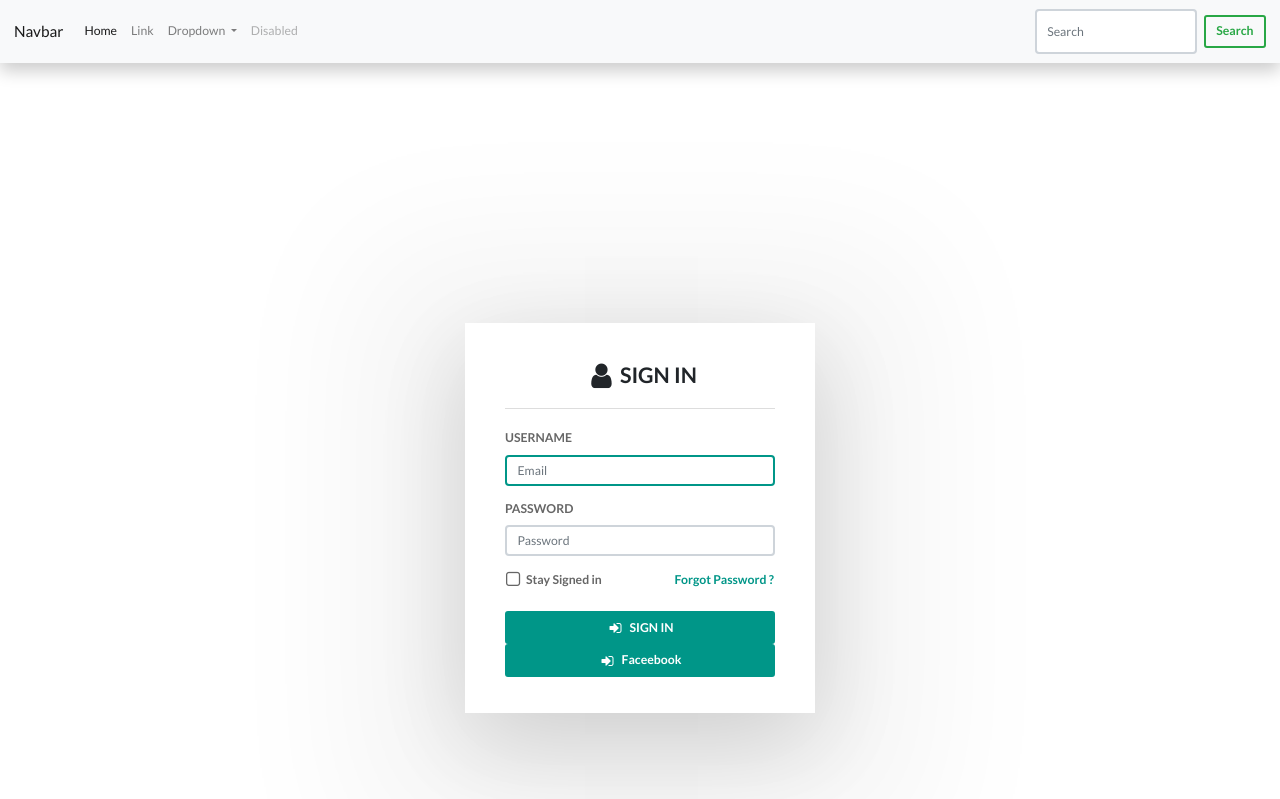
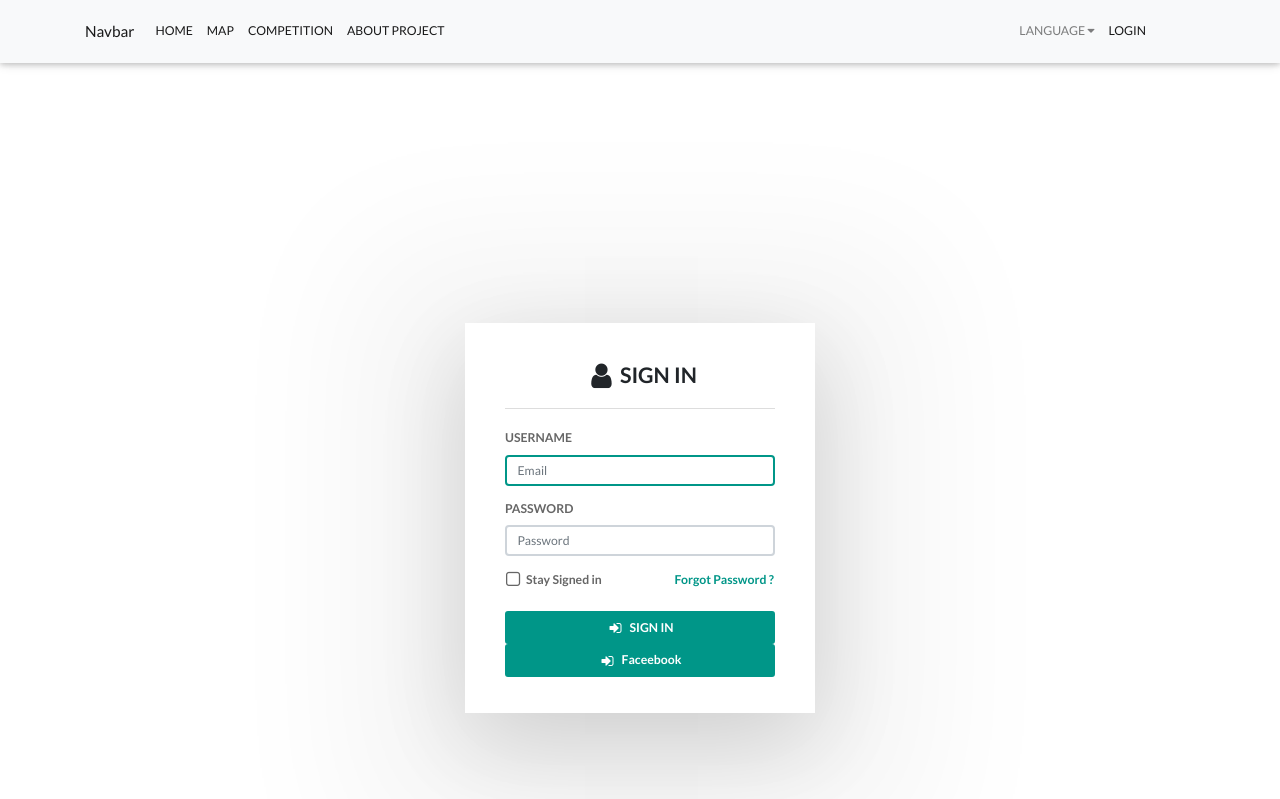
Before and after one commit to izzat1998/FindYourTraining, a Django app: page / in a window 1280 px wide. Shown: the top 799 px of the page. Run offline with Django 3.2, Linux system fonts and the light colour scheme; some libraries are stand-ins or nearby versions; some web fonts are replaced.

Commit message:
User page navbar sidebar

```diff
--- /dev/null
+++ b/static/css/croppie.css
@@ -0,0 +1,250 @@
+.croppie-container {
+    width: 100%;
+    height: 100%;
+}
+
+.croppie-container .cr-image {
+    z-index: -1;
+    position: absolute;
+    top: 0;
+    left: 0;
+    transform-origin: 0 0;
+    max-height: none;
+    max-width: none;
+}
+
+.croppie-container .cr-boundary {
+    position: relative;
+    overflow: hidden;
+    margin: 0 auto;
+    z-index: 1;
+    width: 100%;
+    height: 100%;
+}
+
+.croppie-container .cr-viewport,
+.croppie-container .cr-resizer {
+    position: absolute;
+    border: 2px solid #fff;
+    margin: auto;
+    top: 0;
+    bottom: 0;
+    right: 0;
+    left: 0;
+    box-shadow: 0 0 2000px 2000px rgba(0, 0, 0, 0.5);
+    z-index: 0;
+}
+
+.croppie-container .cr-resizer {
+  z-index: 2;
+  box-shadow: none;
+  pointer-events: none;
+}
+
+.croppie-container .cr-resizer-vertical,
+.croppie-container .cr-resizer-horisontal {
+  position: absolute;
+  pointer-events: all;
+}
+
+.croppie-container .cr-resizer-vertical::after,
+.croppie-container .cr-resizer-horisontal::after {
+    display: block;
+    position: absolute;
+    box-sizing: border-box;
+    border: 1px solid black;
+    background: #fff;
+    width: 10px;
+    height: 10px;
+    content: '';
+}
+
+.croppie-container .cr-resizer-vertical {
+  bottom: -5px;
+  cursor: row-resize;
+  width: 100%;
+  height: 10px;
+}
+
+.croppie-container .cr-resizer-vertical::after {
+    left: 50%;
+    margin-left: -5px;
+}
+
+.croppie-container .cr-resizer-horisontal {
+  right: -5px;
+  cursor: col-resize;
+  width: 10px;
+  height: 100%;
+}
+
+.croppie-container .cr-resizer-horisontal::after {
+    top: 50%;
+    margin-top: -5px;
+}
+
+.croppie-container .cr-original-image {
+    display: none;
+}
+
+.croppie-container .cr-vp-circle {
+    border-radius: 50%;
+}
+
+.croppie-container .cr-overlay {
+    z-index: 1;
+    position: absolute;
+    cursor: move;
+    touch-action: none;
+}
+
+.croppie-container .cr-slider-wrap {
+    width: 75%;
+    margin: 15px auto;
+    text-align: center;
+}
+
+.croppie-result {
+    position: relative;
+    overflow: hidden;
+}
+
+.croppie-result img {
+    position: absolute;
+}
+
+.croppie-container .cr-image,
+.croppie-container .cr-overlay,
+.croppie-container .cr-viewport {
+    -webkit-transform: translateZ(0);
+    -moz-transform: translateZ(0);
+    -ms-transform: translateZ(0);
+    transform: translateZ(0);
+}
+
+/*************************************/
+/***** STYLING RANGE INPUT ***********/
+/*************************************/
+/*http://brennaobrien.com/blog/2014/05/style-input-type-range-in-every-browser.html */
+/*************************************/
+
+.cr-slider {
+    -webkit-appearance: none;
+/*removes default webkit styles*/
+	/*border: 1px solid white; *//*fix for FF unable to apply focus style bug */
+    width: 300px;
+/*required for proper track sizing in FF*/
+    max-width: 100%;
+    padding-top: 8px;
+    padding-bottom: 8px;
+    background-color: transparent;
+}
+
+.cr-slider::-webkit-slider-runnable-track {
+    width: 100%;
+    height: 3px;
+    background: rgba(0, 0, 0, 0.5);
+    border: 0;
+    border-radius: 3px;
+}
+
+.cr-slider::-webkit-slider-thumb {
+    -webkit-appearance: none;
+    border: none;
+    height: 16px;
+    width: 16px;
+    border-radius: 50%;
+    background: #ddd;
+    margin-top: -6px;
+}
+
+.cr-slider:focus {
+    outline: none;
+}
+/*
+.cr-slider:focus::-webkit-slider-runnable-track {
+background: #ccc;
+}
+*/
+
+.cr-slider::-moz-range-track {
+    width: 100%;
+    height: 3px;
+    background: rgba(0, 0, 0, 0.5);
+    border: 0;
+    border-radius: 3px;
+}
+
+.cr-slider::-moz-range-thumb {
+    border: none;
+    height: 16px;
+    width: 16px;
+    border-radius: 50%;
+    background: #ddd;
+    margin-top: -6px;
+}
+
+/*hide the outline behind the border*/
+.cr-slider:-moz-focusring {
+    outline: 1px solid white;
+    outline-offset: -1px;
+}
+
+.cr-slider::-ms-track {
+    width: 100%;
+    height: 5px;
+    background: transparent;
+/*remove bg colour from the track, we'll use ms-fill-lower and ms-fill-upper instead */
+	border-color: transparent;/*leave room for the larger thumb to overflow with a transparent border */
+	border-width: 6px 0;
+	color: transparent;/*remove default tick marks*/
+}
+.cr-slider::-ms-fill-lower {
+	background: rgba(0, 0, 0, 0.5);
+	border-radius: 10px;
+}
+.cr-slider::-ms-fill-upper {
+	background: rgba(0, 0, 0, 0.5);
+	border-radius: 10px;
+}
+.cr-slider::-ms-thumb {
+	border: none;
+	height: 16px;
+	width: 16px;
+	border-radius: 50%;
+	background: #ddd;
+	margin-top:1px;
+}
+.cr-slider:focus::-ms-fill-lower {
+	background: rgba(0, 0, 0, 0.5);
+}
+.cr-slider:focus::-ms-fill-upper {
+	background: rgba(0, 0, 0, 0.5);
+}
+/*******************************************/
+
+/***********************************/
+/* Rotation Tools */
+/***********************************/
+.cr-rotate-controls {
+	position: absolute;
+	bottom: 5px;
+	left: 5px;
+	z-index: 1;
+}
+.cr-rotate-controls button {
+	border: 0;
+	background: none;
+}
+.cr-rotate-controls i:before {
+	display: inline-block;
+	font-style: normal;
+	font-weight: 900;
+	font-size: 22px;
+}
+.cr-rotate-l i:before {
+	content: '↺';
+}
+.cr-rotate-r i:before {
+	content: '↻';
+}
--- a/static/css/index.css
+++ b/static/css/index.css
@@ -10,8 +10,7 @@ html {
     background: white;
 }
 
-/* Navigation bar */
-/* left-side */
+
 .menu-nav {
     position: fixed;
     top: 0;
@@ -21,95 +20,45 @@ html {
     min-height: 63px;
     background-color: #f9f9f9;
     z-index: 4500;
-    box-shadow: 0 2px 5px 0 rgba(0, 0, 0, 0.16), 0 2px 10px 0 rgba(0, 0, 0, 0.12)
+    box-shadow: 0 2px 5px 0 rgba(0, 0, 0, 0.16), 0 2px 10px 0 rgba(0, 0, 0, 0.12);
+
 }
 
-.navigation-bar ul.nav-left {
-
-    list-style: none;
-    text-align: center;
-    padding: 20px;
+nav ul li a {
+    text-transform: uppercase;
 }
 
-.navigation-bar ul.nav-right {
-    list-style: none;
-    text-align: center;
-    padding: 20px;
+nav ul li a,
+ nav ul li a:after,
+ nav ul li a:before {
+    transition: all 0.5s;
 }
 
-.navigation-bar ul.nav-right li {
-    display: inline-block;
+ nav ul li a:after {
+    position: absolute;
+    bottom: 0;
+    left: 0;
     right: 0;
+    margin: auto;
+    width: 0%;
+    content: '.';
+    color: transparent;
+    background: #26B7E7;
+    height: 3px;
+     border-radius: 3px;
 }
 
-.navigation-bar ul.nav-left li {
-    display: inline-block;
-    left: 0;
+ nav ul li a:hover {
+    color: #555;
 }
 
-.navigation-bar ul li a {
-
-    text-transform: uppercase;
-    text-decoration: none;
-    letter-spacing: 0.30em;
-    display: block;
-    padding: 10px 16px;
+nav ul li a {
     position: relative;
-    color: #222;
-    font-size: 16px;
 }
 
-.navigation-bar ul li a:after {
-    background: none repeat scroll 0 0 transparent;
-    bottom: 0;
-    content: "";
-    height: 4px;
-    border-radius: 5px;
-    left: 50%;
-    position: absolute;
-    background: #ef5a1f;
-    transition: width 0.3s ease 0s, left 0.3s ease 0s;
-    width: 0;
+nav ul li a:hover:after {
+    width: 100%;
 }
-
-.dropdown-content {
-    display: none;
-    position: absolute;
-    right: 0;
-    background-color: #f9f9f9;
-    min-width: 160px;
-    box-shadow: 0px 8px 16px 0px rgba(0, 0, 0, 0.2);
-}
-
-.dropdown-content a {
-    color: black;
-    padding: 10px 10px;
-    text-decoration: none;
-    display: block;
-}
-
-.dropdown:hover .dropdown-content {
-    display: block;
-}
-
-.navigation-bar ul li a:hover {
-    color: #ef5a1f;
-}
-
-.navigation-bar ul li a:hover:after {
-    width: 100%;
-    left: 0;
-}
-
-.navigation-bar {
-    display: flex;
-    list-style-type: none;
-    justify-content: space-between;
-}
-
-
-
-
 
 
 @media screen and (max-height: 300px) {
--- a/static/css/profilepage.css
+++ b/static/css/profilepage.css
@@ -27,20 +27,96 @@ div.postfield div.button-postfield {
 
 }
 
+.online_users {
+    max-width: 100%;
+    height: auto;
+    background-color: #26b7e7;
+    margin: 20px 0;
+    padding: 5px 25px;
+    color: white;
+    font-size: 18px;
+}
 
 .sidelists a {
     padding: 6px 8px 6px 16px;
     text-decoration: none;
-    font-size: 16px;
+    font-size: 21px;
     color: #818181;
     display: block;
 }
 
-.sidelists a:hover {
-    color: #f1f1f1;
+.online-user {
+    width: 100%;
+    height: auto;
+    background-color: red;
+
 }
 
+@-webkit-keyframes circle {
+    0% {
+        width: 1px;
+        top: 0;
+        left: 0;
+        bottom: 0;
+        right: 0;
+        margin: auto;
+        height: 1px;
+        z-index: -1;
+        background: #eee;
+        border-radius: 100%;
+    }
+    100% {
+        background: #aaa;
+        height: 5000%;
+        width: 5000%;
+        z-index: -1;
+        top: 0;
+        bottom: 0;
+        left: 0;
+        right: 0;
+        margin: auto;
+        border-radius: 0;
+    }
+}
 
+/**/
+.sidelists > ul > li > a {
+    position: relative;
+    overflow: hidden;
+    z-index: 1;
+}
+
+.sidelists > ul > li > a:after {
+    display: block;
+    position: absolute;
+    margin: 0;
+    top: 0;
+    bottom: 0;
+    left: 0;
+    right: 0;
+    content: '.';
+    color: transparent;
+    width: 1px;
+    height: 1px;
+    border-radius: 50%;
+    background: transparent;
+}
+
+.sidelists > ul > li > a,
+.sidelists ul li a:after,
+.sidelists ul li a:before {
+    transition: all .5s;
+}
+
+.sidelists > ul > li > a:hover {
+    color: #555;
+}
+
+.sidelists > ul > li > a:hover:after {
+    -webkit-animation: circle 1.5s ease-in forwards;
+}
+
+/**/
 @media screen and (max-height: 450px) {
     .sidelists {
         padding-top: 15px;
@@ -179,7 +255,7 @@ div.comfield div.likesandcomment {
     background-color: #F9F9F9 !important;
     border-top: 1px solid rgba(0, 0, 0, .125) !important;
     padding: 20px;
-    transition: 0.5s ease-in-out;
+    transition: 0.1s ease-in-out;
 
 }
 
@@ -198,9 +274,10 @@ div.collapse-com > img {
 }
 
 /*custom file uplaod by Kamuran-*/
-a#upload-btn-p:hover, a#upload-btn-v:hover{
-    cursor:pointer;
+a#upload-btn-p:hover, a#upload-btn-v:hover {
+    cursor: pointer;
 }
+
 .collapse-com > .commentfield {
     margin-left: 10px;
 }
@@ -235,6 +312,7 @@ div.postfield > div.loading:before {
 
 }
 
+
 /* :not(:required) hides these rules from IE9 and below */
 .loading:not(:required) {
     /* hide "loading..." text */
@@ -249,7 +327,7 @@ div.postfield > div.loading:before {
     content: '';
     display: block;
     font-size: 10px;
-        position: absolute;
+    position: absolute;
     bottom: 50%;
     right: 50%;
     width: 1em;
--- a/templates/base.html
+++ b/templates/base.html
@@ -18,10 +18,22 @@
     <link rel="stylesheet" href="{% static 'css/progressbar.css' %}">
     <link rel="stylesheet" href="{% static 'css/owl.carousel.css' %}">
     <link href="{% static 'css/font-awesome.min.css' %}" rel="stylesheet">
+    <link href="{% static 'css/croppie.css' %}" rel="stylesheet">
     {#Handmade css#}
     <link rel="stylesheet" href="{% static 'css/style1.css' %}">
     <link rel="stylesheet" href="{% static 'css/responsive.css' %}">
     <link rel="stylesheet" href="{% static 'css/profilepage.css' %}">
+    <link rel="stylesheet" href="{% static 'css/index.css' %}">
+    <script src="https://ajax.googleapis.com/ajax/libs/jquery/3.4.1/jquery.min.js"></script>
+<script src="https://cdnjs.cloudflare.com/ajax/libs/popper.js/1.14.7/umd/popper.min.js"></script>
+<script src="https://maxcdn.bootstrapcdn.com/bootstrap/4.3.1/js/bootstrap.min.js"></script>
+<script src="https://cdnjs.cloudflare.com/ajax/libs/popper.js/1.14.7/umd/popper.min.js"></script>
+
+    <style>
+.popover.fade.bs-popover-bottom.show {
+    z-index: 9999;
+}
+    </style>
     {% block link %}
     {% endblock %}
 </head>
@@ -29,9 +41,11 @@
 <div id="main">
     <header id="home">
         <!-- Navbar -->
-        <nav class="navbar navbar-expand-lg navbar-light bg-light menu-nav">
-            <a class="navbar-brand" href="#">Navbar</a>
-            <button class="navbar-toggler" type="button" data-toggle="collapse" data-target="#navbarSupportedContent"
+
+            <nav class="navbar navbar-expand-md navbar-light bg-light menu-nav">
+                <div class="container"><a class="navbar-brand" href="#">Navbar</a>
+                <button class="navbar-toggler" type="button" data-toggle="collapse"
+                        data-target="#navbarSupportedContent"
                         aria-controls="navbarSupportedContent" aria-expanded="false" aria-label="Toggle navigation">
                     <span class="navbar-toggler-icon"></span>
                 </button>
@@ -40,41 +54,50 @@
                         <li class="nav-item active">
                             <a class="nav-link" href="#">Home <span class="sr-only">(current)</span></a>
                         </li>
-                    <li class="nav-item">
-                        <a class="nav-link" href="#">Link</a>
+                        <li class="nav-item active">
+                            <a class="nav-link" data-toggle="popover" title="Popover Header" data-placement="bottom" data-content="Some content inside the popover">Map</a>
                         </li>
+                        <li class="nav-item active">
+                           <a class="nav-link" data-toggle="popover" title="Popover Header" data-placement="bottom" data-content="Some content inside the popover">Competition</a>
+                        </li>
+                        <li class="nav-item active">
+                            <a class="nav-link" href="#">About project</a>
+                        </li>
+                    </ul>
+                    <ul class="navbar-nav mr-lg-5 mr-2 ">
+
                         <li class="nav-item dropdown">
-                        <a class="nav-link dropdown-toggle" href="#" id="navbarDropdown" role="button"
+                            <a class="nav-link" href="#" id="navbarDropdown" role="button"
                                data-toggle="dropdown" aria-haspopup="true" aria-expanded="false">
-                            Dropdown
+
+                                Language <span><i class="fa fa-caret-down"></i></span>
                             </a>
                             <div class="dropdown-menu" aria-labelledby="navbarDropdown">
-                            <a class="dropdown-item" href="#">Action</a>
-                            <a class="dropdown-item" href="#">Another action</a>
-                            <div class="dropdown-divider"></div>
-                            <a class="dropdown-item" href="#">Something else here</a>
+                                <a class="dropdown-item" href="#">Russian</a>
+                                <a class="dropdown-item" href="#">English</a>
+
                             </div>
                         </li>
-                    <li class="nav-item">
-                        <a class="nav-link disabled" href="#">Disabled</a>
+                         <li class="nav-item active">
+                            <a class="nav-link" href="#">Login</a>
                         </li>
+
                     </ul>
-                <form class="form-inline my-2 my-lg-0">
-                    <input class="form-control mr-sm-2" type="search" placeholder="Search" aria-label="Search">
-                    <button class="btn btn-outline-success my-2 my-sm-0" type="submit">Search</button>
-                </form>
-            </div>
+
+                </div></div>
+
+
             </nav>
+
     </header>
     {% block content %}
 
     {% endblock %}
 </div>
 
-<script src="https://ajax.googleapis.com/ajax/libs/jquery/3.4.1/jquery.min.js"></script>
-<script src="https://cdnjs.cloudflare.com/ajax/libs/popper.js/1.14.7/umd/popper.min.js"></script>
-<script src="https://maxcdn.bootstrapcdn.com/bootstrap/4.3.1/js/bootstrap.min.js"></script>
-  <script src="{% static 'js/vendor/jquery-1.12.4.min.js' %}"></script>
+
+
+{#<script src="{% static 'js/vendor/jquery-1.12.4.min.js' %}"></script>#}
 <!--====== PLUGINS JS ======-->
 <script src="{% static 'js/vendor/jquery.easing.1.3.js' %}"></script>
 <script src="{% static 'js/vendor/jquery-migrate-1.2.1.min.js' %}"></script>
@@ -85,13 +108,20 @@
 <script src="{% static 'js/isotope.pkgd.min.js' %}"></script>
 <script src="{% static 'js/wow.min.js' %}"></script>
 <script src="{% static 'js/stellarnav.min.js' %}"></script>
-    <script scr="{% static 'js/bootstrap.js' %}"></script>
+{#<script scr="{% static 'js/bootstrap.js' %}"></script>#}
 <script src="{% static 'js/vendor/modernizr-2.8.3.min.js' %}"></script>
 <script src="{% static 'js/contact-form.js' %}"></script>
 <script src="{% static 'js/jquery.sticky.js' %}"></script>
-    <script src="{% static 'js/vendor/bootstrap.min.js' %}"></script>
+{#<script src="{% static 'js/vendor/bootstrap.min.js' %}"></script>#}
 <script src="{% static 'js/maps.active.js' %}"></script>
 <script src="{% static 'js/csrf.js' %}"></script>
+<script src="{% static 'js/croppie.min.js' %}"></script>
+<script>
+$(document).ready(function(){
+  $('[data-toggle="popover"]').popover();
+});
+
+</script>
 {% block script %}
 {% endblock %}
 </body>
```
Also changed, not shown: templates/userprofile/user_page.html (+39 -15 lines), db.sqlite3, static/css/main.css, static/js/croppie.min.js (added). Lines whose indentation alone changed are shown as unchanged.
